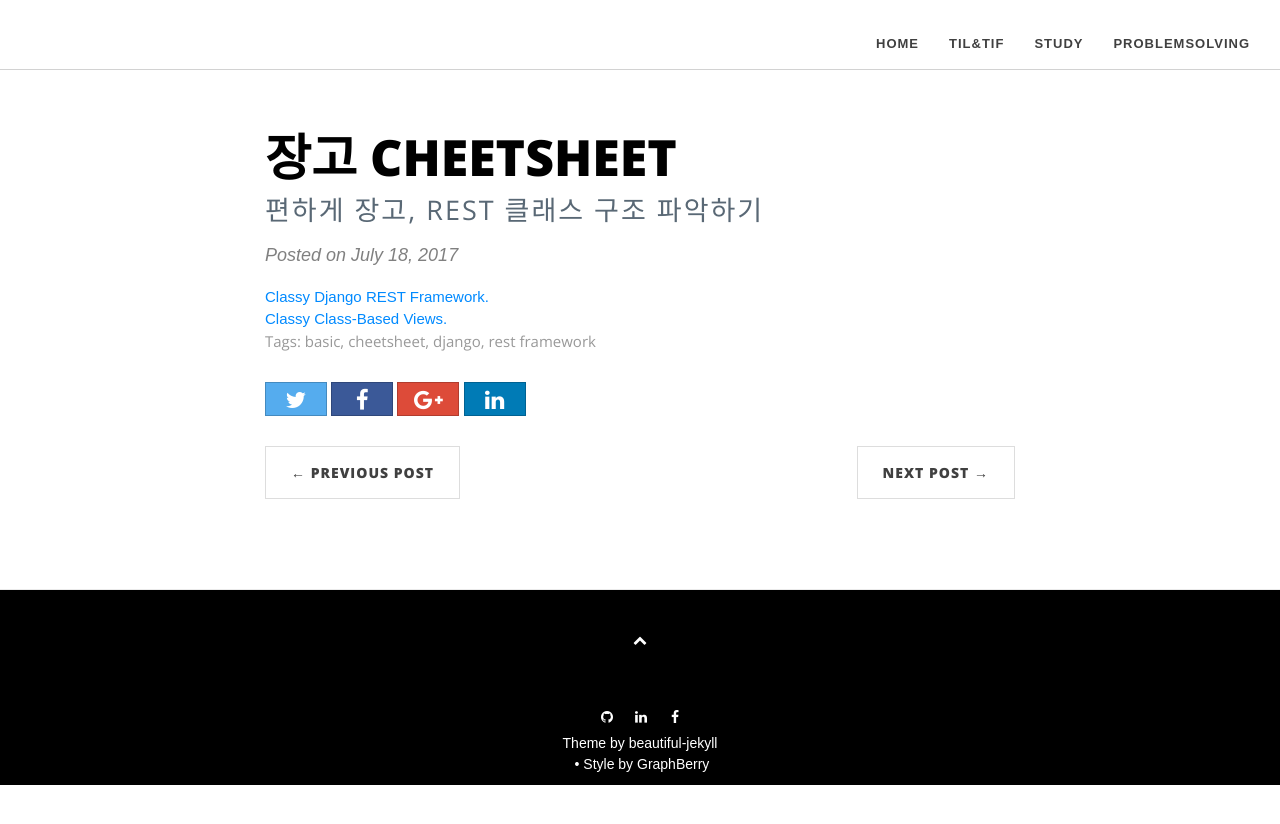
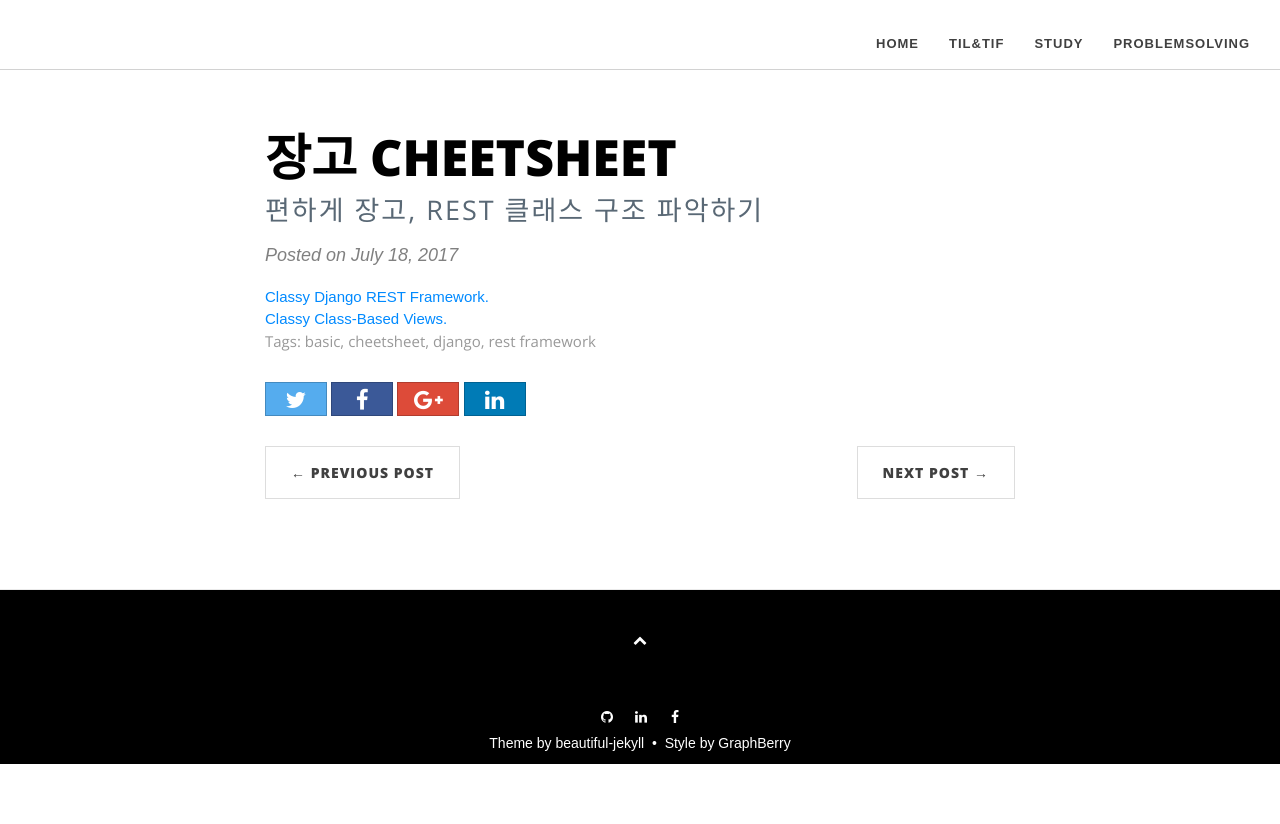
Before and after one commit to seongwoopark/seongwoopark.github.io, a Jekyll site: the page built from _posts/2017-07-18-study-django-and-rest-cheetsheet.md, in a window 1280 px wide. Shown: the top 824 px of the page. Built offline with Jekyll 4.4.1, drawn with Linux system fonts in a browser that asks for light colours; nearby versions of some CDN libraries; comment, search, counter and statistics services are not loaded.

Commit message:
Fix footer source by section

```diff
--- a/_includes/footer.html
+++ b/_includes/footer.html
@@ -51,8 +51,7 @@
       {% endif %}
       </ul>
       <p>
-          Theme by <a href="http://deanattali.com/beautiful-jekyll/" target="_blank">beautiful-jekyll</a><br/>
-          &nbsp;&bull;&nbsp;Style by <a href="http://graphberry.com" target="_blank">GraphBerry</a>
+          Theme by <a href="http://deanattali.com/beautiful-jekyll/" target="_blank">beautiful-jekyll</a> &nbsp;&bull;&nbsp; Style by <a href="http://graphberry.com" target="_blank">GraphBerry</a>
 <!--          Logo by <a href="http://color-lim.com" target="_blank">SungHo Lim</a><br/>-->
 <!--          Copyright {{ site.time | date: '%Y' }} by {{ site.author.name }}-->
       </p>
```
